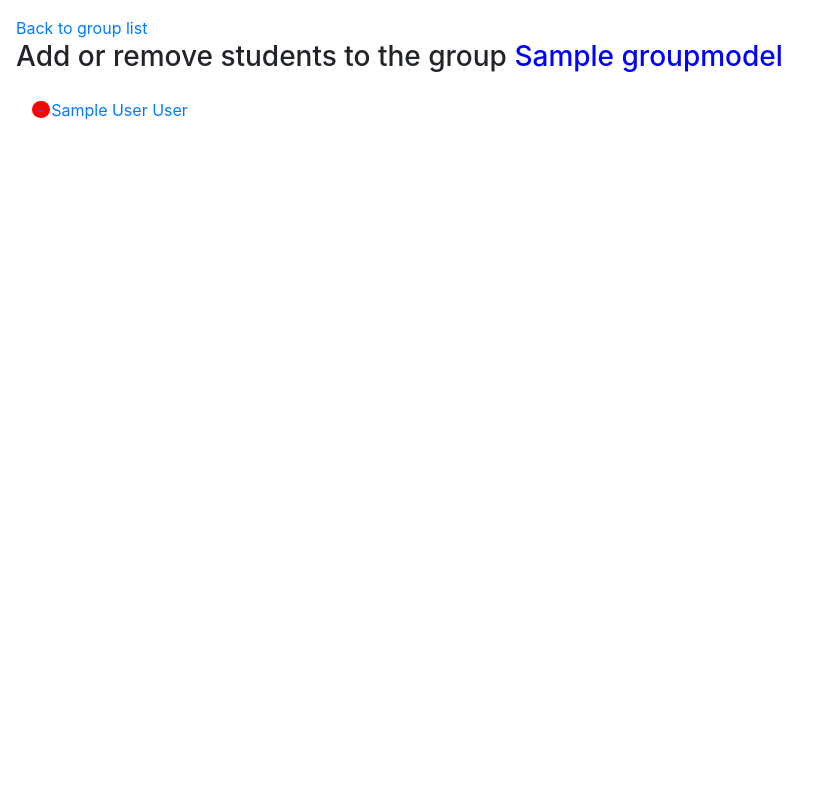
After one commit to LuisLara-UH/group_forming, a Django app: page /group-students/1 in a window 1280 px wide. The commit adds this page. Shown: the whole page, without its empty margins (0-827 px from the left). Run offline with Django 4.2, Linux system fonts and the light colour scheme; tables that the repository leaves empty hold one stand-in row (values such as "Sample post"); some libraries are stand-ins or nearby versions.

Commit message:
crud group finished

```diff
--- a/front/models.py
+++ b/front/models.py
@@ -3,6 +3,12 @@ from .model_choices import *
 
 
 class Student(models.Model):
+    def __eq__(self, other):
+        return self.id == other.id
+
+    def __str__(self):
+        return self.name + " " + self.last_Name
+
     identity_Number = models.CharField(db_column='identity_number', max_length=100, blank=False)
     name = models.CharField(db_column='name', max_length=100, blank=False)
     last_Name = models.CharField(db_column='last_name', max_length=100, blank=False)
--- a/front/services.py
+++ b/front/services.py
@@ -51,3 +51,15 @@ def filter_students(student_list, property: str):
 # TODO: fill grouping
 def group_students(student_list, property: str):
     pass
+
+def get_students_group(groupStudents, all_students):
+    studentsIn = []
+    studentsOut = []
+
+    for s in all_students:
+        if s in groupStudents:
+            studentsIn.append(s)
+        else:
+            studentsOut.append(s)
+
+    return (studentsIn, studentsOut)
--- a/front/templates/base.html
+++ b/front/templates/base.html
@@ -19,7 +19,7 @@
         crossorigin="anonymous"></script>
 
     </head>
-<body>
+<body style='padding:1rem'>
     {% block content %}
     {% endblock %}
 </body>
--- a/front/templates/group-list.html
+++ b/front/templates/group-list.html
@@ -21,7 +21,7 @@
                 <td>{{ group.group.name}}</td>
                 <td>{{ group.countStudents }}</td>
                 <td><a  href="/change-group-name/{{group.group.id}}">Change Group Name</a></td>
-                <td ><a href="#">Add or remove students from this group</a></td>
+                <td ><a href="/group-students/{{group.group.id}}">Add or remove students from this group</a></td>
                 <td ><a href="delete-group/{{group.group.id}}">Delete this group</a></td>
             </tr>
             {% endfor %}
--- /dev/null
+++ b/front/templates/group-students.html
@@ -0,0 +1,32 @@
+{% extends "base.html" %}
+{% block content %}
+{% load static %}
+
+<link rel="stylesheet" type="text/css" href="{% static 'front/list.css' %}"/>
+<a href={% url 'group-list' %}>Back to group list</a>
+<h3>Add or remove students to the group <span style='color:blue'>{{group.name}}</span></h3>
+<div id="addRemoveColumnsContainer">
+    <div id="addColumnsContainer">
+
+        {% for s in studentsOut %}
+        <a href="/add-student-to-group/{{group.id}}/{{s.id}}">
+        <div class="itemAdd" >
+                <div class="buttonAdd">+</div>
+                <p>{{s}}</p>
+        </div>
+    </a>
+    {% endfor %}
+    </div>
+
+    <div id="removeColumnsContainer">
+        {% for s in studentsIn %}
+        <a href="/remove-student-to-group/{{group.id}}/{{s.id}}">
+        <div class="itemRemove">
+            <div class="buttonRemove">-</div>
+            <p>{{s}}</p>
+        </div>
+    </a>
+    {% endfor %}
+</div>
+
+{% endblock %}
--- a/front/urls.py
+++ b/front/urls.py
@@ -12,4 +12,7 @@ urlpatterns = [
     path('change-group-name/<int:id>', views.change_group_name, name='change-group-name'),
     path('create-group', views.create_group, name='create-group'),
     path('delete-group/<int:id>', views.delete_group, name='delete-group'),
+    path('group-students/<int:id>', views.group_students, name='group-students'),
+    path('add-student-to-group/<int:id_group>/<int:id_student>', views.add_student_to_group, name='add-student-to-group'),
+    path('remove-student-to-group/<int:id_group>/<int:id_student>', views.remove_student_to_group, name='remove-student-to-group'),
 ]
--- a/front/views.py
+++ b/front/views.py
@@ -90,6 +90,26 @@ def delete_group(request, id):
         pass
     return redirect('group-list')
 
+def group_students(request, id):
+    group = GroupModel.objects.get(id=id)
+    all_students = Student.objects.all()
+    groupStudents = group.students.all()
+
+    studentsIn, studentsOut = get_students_group(groupStudents, all_students)
+    return render(request, 'group-students.html', {'group':group, 'studentsIn':studentsIn, 'studentsOut':studentsOut})
+
+def add_student_to_group(request, id_group, id_student):
+    group = GroupModel.objects.get(id = id_group)
+    student = Student.objects.get(id = id_student)
+    group.students.add(student)
+    return redirect('group-students', id=group.id)
+
+def remove_student_to_group(request, id_group, id_student):
+    group = GroupModel.objects.get(id = id_group)
+    student = Student.objects.get(id = id_student)
+    group.students.remove(student)
+    return redirect('group-students', id=group.id)
+
 
 def change_group_name(request, id):
     group = GroupModel.objects.get(id=id)
```
